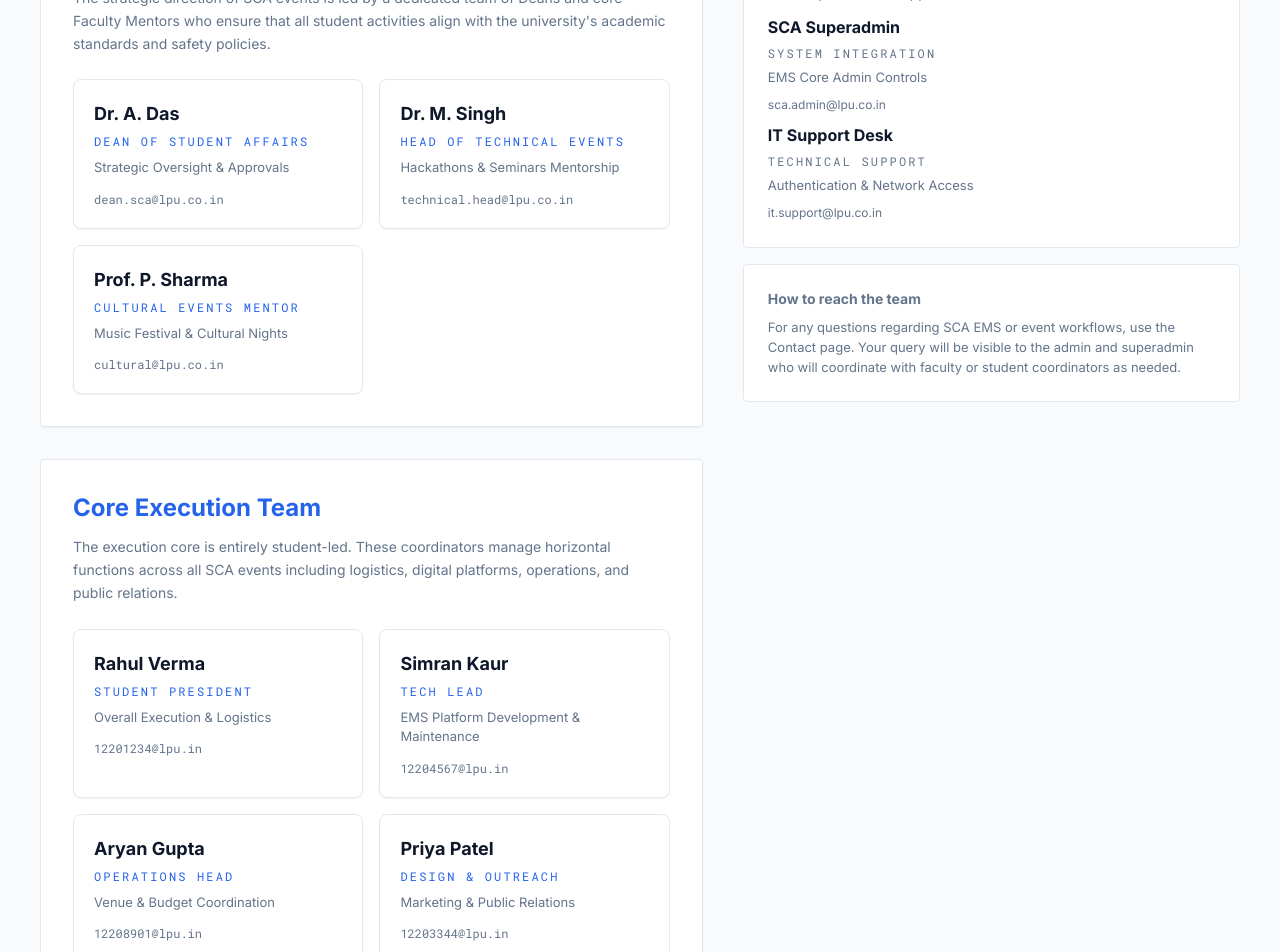
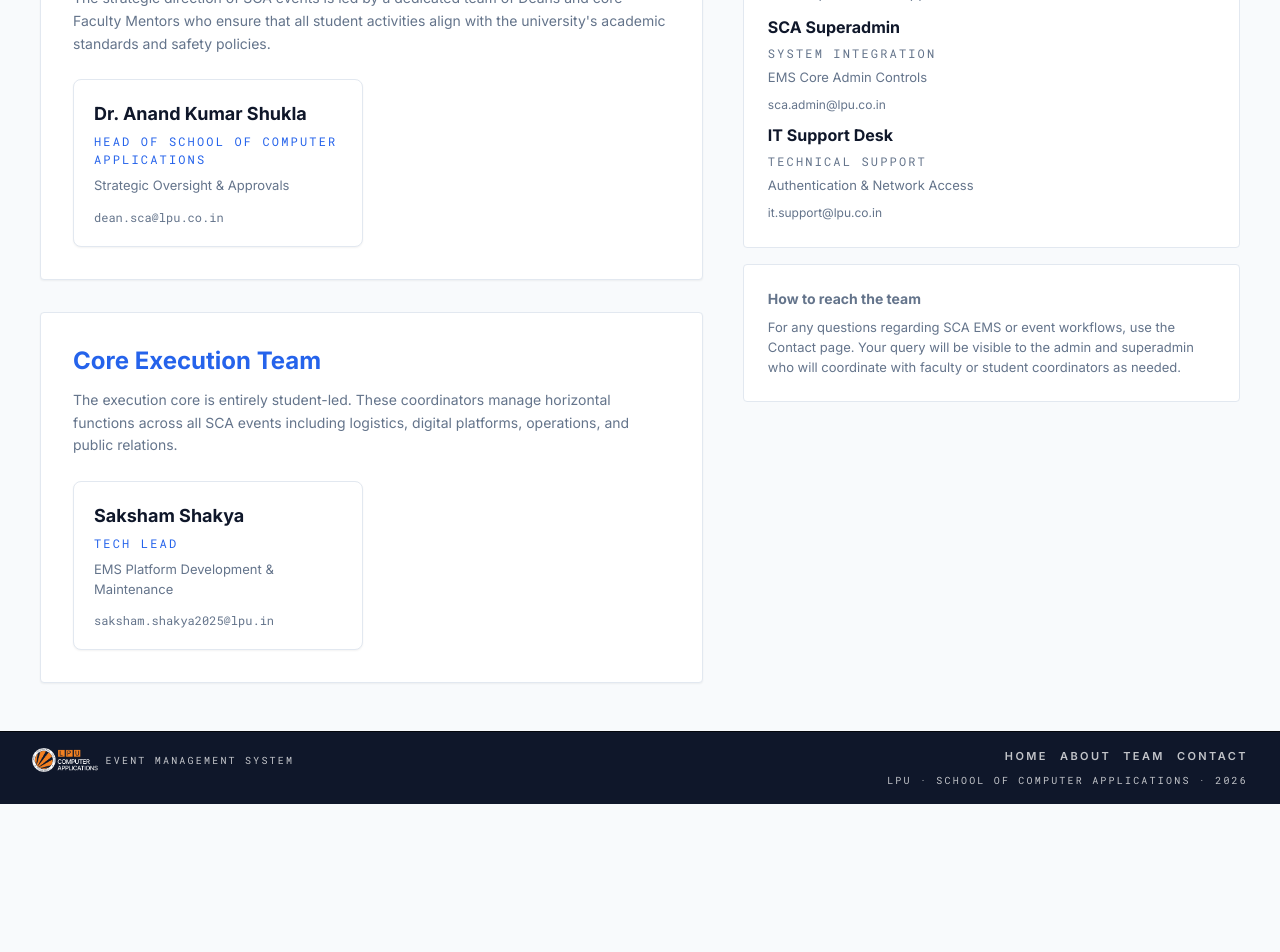
Before and after one commit to Sakshamshakya319/sca-event, a React (Vite) app in the folder frontend/: page /team in a window 1280 px wide. Shown: the part 360-1312 px from the top of the page. After the commit the page ends 1164 px from the top, so only its background shows below. Built offline with nearby package versions, Linux system fonts and the light colour scheme.

Commit message:
team page

```diff
--- a/frontend/src/pages/TeamPage.jsx
+++ b/frontend/src/pages/TeamPage.jsx
@@ -6,49 +6,31 @@ import logo from "../../logo.png";
 
 const leadershipTeam = [
   {
-    name: "Dr. A. Das",
-    role: "Dean of Student Affairs",
+    name: "Dr. Anand Kumar Shukla",
+    role: "Head of School of Computer Applications",
     focus: "Strategic Oversight & Approvals",
     email: "dean.sca@lpu.co.in"
   },
-  {
-    name: "Dr. M. Singh",
-    role: "Head of Technical Events",
-    focus: "Hackathons & Seminars Mentorship",
-    email: "technical.head@lpu.co.in"
-  },
-  {
-    name: "Prof. P. Sharma",
-    role: "Cultural Events Mentor",
-    focus: "Music Festival & Cultural Nights",
-    email: "cultural@lpu.co.in"
-  }
+  // {
+  //   name: "Dr. M. Singh",
+  //   role: "Head of Technical Events",
+  //   focus: "Hackathons & Seminars Mentorship",
+  //   email: "technical.head@lpu.co.in"
+  // },
+  // {
+  //   name: "Prof. P. Sharma",
+  //   role: "Cultural Events Mentor",
+  //   focus: "Music Festival & Cultural Nights",
+  //   email: "cultural@lpu.co.in"
+  // }
 ];
 
 const coreTeam = [
   {
-    name: "Rahul Verma",
-    role: "Student President",
-    focus: "Overall Execution & Logistics",
-    email: "12201234@lpu.in"
-  },
-  {
-    name: "Simran Kaur",
+    name: "Saksham Shakya",
     role: "Tech Lead",
     focus: "EMS Platform Development & Maintenance",
-    email: "12204567@lpu.in"
-  },
-  {
-    name: "Aryan Gupta",
-    role: "Operations Head",
-    focus: "Venue & Budget Coordination",
-    email: "12208901@lpu.in"
-  },
-  {
-    name: "Priya Patel",
-    role: "Design & Outreach",
-    focus: "Marketing & Public Relations",
-    email: "12203344@lpu.in"
+    email: "saksham.shakya2025@lpu.in"
   }
 ];
 
```
